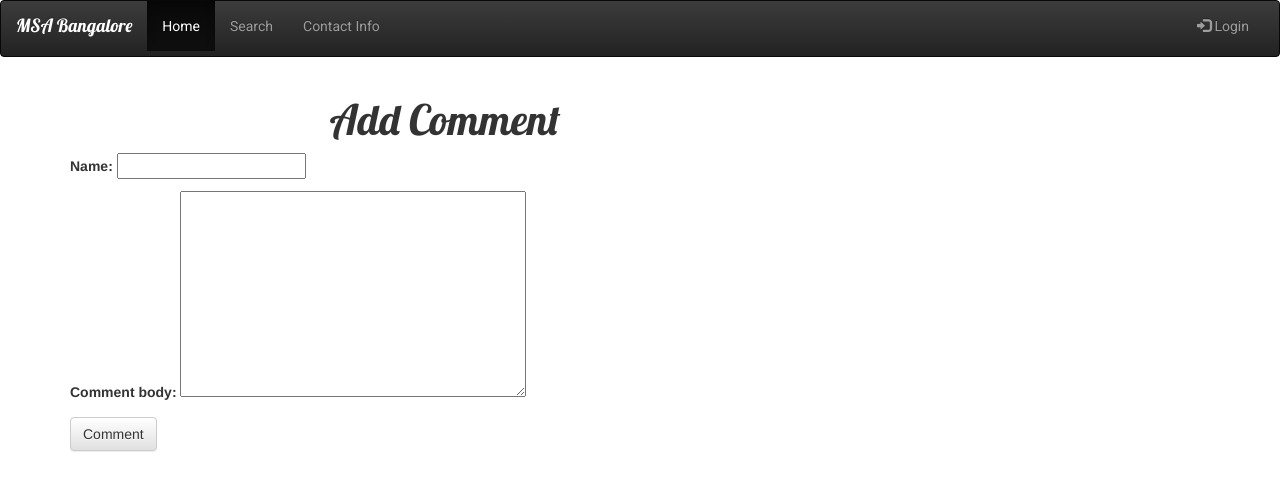
After one commit to cameospachuau28/college-list-blog, a Django app: page /College/2/comment in a window 1280 px wide. The commit adds this page. Shown: the top 491 px of the page. Run offline with Django 3.2, Linux system fonts and the light colour scheme; data comes from the database, SQL or seed files in the repository; both versions use the stored data as it was after the commit; some libraries are stand-ins or nearby versions.

Commit message:
Update treuh Rollback theih maitheih

```diff
--- a/Blog/admin.py
+++ b/Blog/admin.py
@@ -4,3 +4,4 @@ from .models import *
 # Register your models here.
 admin.site.register(College)
 admin.site.register(Course)
+admin.site.register(Commenting)
--- a/Blog/filters.py
+++ b/Blog/filters.py
@@ -7,7 +7,7 @@ import django_filters
 
 
 class CollegeFilter(django_filters.FilterSet):
-    College_name = django_filters.CharFilter(name='College_name',lookup_expr='contains')
+    College_name = django_filters.CharFilter(name='College_name',lookup_expr='icontains')
     Total_seats= django_filters.DateFilter(name='Total_seats',lookup_expr='lte')
     #Clss = django_filters.CharFilter(name='CLASS_CHOICE')
     class Meta:
--- a/Blog/forms.py
+++ b/Blog/forms.py
@@ -1,9 +1,14 @@
 from django import forms
 
-from .models import College
+from .models import College,Commenting
 
 class PostForm(forms.ModelForm):
 
     class Meta:
         model = College
         fields = ('College_name', 'Courses_offered','Comment')
+
+class CommentForm(forms.ModelForm):
+    class Meta:
+        model = Commenting
+        fields = ('name','comment_body',)
--- a/Blog/models.py
+++ b/Blog/models.py
@@ -1,6 +1,6 @@
 from django.db import models
 from django.utils import timezone
-
+from django.contrib.auth.models import User
 
 class Course(models.Model):
 
@@ -24,3 +24,21 @@ class College(models.Model):
         return self.College_name
     class Meta:
         ordering =['College_name']
+
+
+class Commenting(models.Model):
+    pot = models.ForeignKey('College',on_delete=models.SET_NULL,null=True,related_name='comments')
+    name = models.CharField(max_length=50)
+    comment_body = models.TextField()
+    created = models.DateTimeField(auto_now_add=True)
+    active = models.BooleanField(default=False)
+
+    def approve(self):
+        self.active = True
+        self.save()
+
+    class Meta:
+        ordering = ['created']
+
+    def __str__(self):
+        return 'comment by {} on {}'.format(self.name, self.pot)
--- /dev/null
+++ b/Blog/templates/Blog/add_comment_to.html
@@ -0,0 +1,13 @@
+{% extends 'Blog/base.html' %}
+
+{% block content %}
+<h1 style="font-family:Lobster,sans-serif;font-size:3em;" align="center">Add Comment</h1>
+<form method="POST" class="post-form">
+    {% csrf_token %}
+    {{form.as_p}}
+
+    <button type="submit" class="save btn btn-default">Comment</button>
+</form>
+
+
+{% endblock %}
--- a/Blog/templates/Blog/base.html
+++ b/Blog/templates/Blog/base.html
@@ -19,15 +19,15 @@
 
 <nav class="navbar navbar-inverse">
   <div class="container-fluid">
-    <div class="navbar-header">
+    <div class="navbar-header" style="padding-bottom:5px;">
       <button type="button" class="navbar-toggle" data-toggle="collapse" data-target="#myNavbar">
         <span class="icon-bar"></span>
         <span class="icon-bar"></span>
         <span class="icon-bar"></span>
       </button>
-      <a class="navbar-brand" href="#" style="font-family:Lobster,sans-serif;font-size:1.3em;">MSA Bangalore</a>
+      <a class="navbar-brand" href="#" style="font-family:Lobster,sans-serif;font-size:1.3em;color:white;">MSA Bangalore</a>
     </div>
-    <div class="collapse navbar-collapse" id="myNavbar">
+    <div class="collapse navbar-collapse" id="myNavbar" style="font-family:Roboto,sans-serif;font-size:1em;">
       <ul class="nav navbar-nav">
         <li class="active"><a href="/">Home</a></li>
 
--- a/Blog/templates/Blog/f_list.html
+++ b/Blog/templates/Blog/f_list.html
@@ -2,7 +2,7 @@
 {% load widget_tweaks %}
 {% block content %}
 
-
+<div class="well">
   <form method="get">
      <div class="form-group col-sm-4 col-md-3">
           {{ filter.form.College_name.label_tag }}
@@ -16,6 +16,7 @@
 <br>
     <button id="search" type="submit" class="btn btn-primary" ><i class="fa fa-search"></i> Search</button>
   </form>
+    </div>
     <table class="table table-bordered">
     <thead>
       <tr>
--- a/Blog/urls.py
+++ b/Blog/urls.py
@@ -10,4 +10,9 @@ url(r'^post/new/$', views.post_new, name='post_new'),
 url(r'^post/(?P<pk>\d+)/edit/$', views.post_edit, name='post_edit'),
 url(r'^search/$',FilterView.as_view(filterset_class = CollegeFilter,template_name='Blog/f_list.html') , name='sarch'),
 url(r'^contact/$', views.contact, name='contact'),
+url(r'^College/(?P<pk>\d+)/comment$', views.add_comment, name='add_comment'),
+url(r'^comment/(?P<pk>\d+)/approve/$', views.comment_approve, name='comment_approve'),
+url(r'^comment/(?P<pk>\d+)/remove/$', views.comment_remove, name='comment_remove'),
+
+
 ]
--- a/Blog/views.py
+++ b/Blog/views.py
@@ -2,9 +2,11 @@ from django.shortcuts import render
 from django.shortcuts import render, get_object_or_404
 from django.utils import timezone
 from .models import *
-from .forms import PostForm
+from .forms import PostForm,CommentForm
 from django.shortcuts import redirect
 from .filters import *
+from django.contrib.auth.decorators import login_required
+from django.contrib.auth.forms import UserCreationForm
 
 def College_list(request):
     coll= College.objects.all()
@@ -47,3 +49,33 @@ def sarch(request):
 
 def contact(request):
     return render(request,'Blog/Contact.html',{})
+
+def add_comment(request,pk):
+    post = get_object_or_404(College,pk = pk)
+    if request.method == "POST":
+        form = CommentForm(request.POST)
+
+        if form.is_valid():
+            comment = form.save(commit =False)
+            comment.post =post
+            comment.save()
+            return redirect('college_detail',pk=pk)
+    else:
+        form = CommentForm()
+
+    return render(request,'Blog/add_comment_to.html',{'form':form})
+
+@login_required
+def comment_approve(request, pk):
+    comment = get_object_or_404(Commenting, pk=pk)
+    comment.approve()
+    return redirect('college_detail', pk=comment.pk)
+
+@login_required
+def comment_remove(request, pk):
+    comment = get_object_or_404(Commenting, pk=pk)
+    comment.delete()
+    return redirect('college_detail', pk=comment.pk)
+
+from django.views.generic import ListView, CreateView, UpdateView
+from django.urls import reverse_lazy
```
Also changed, not shown: Blog/templates/Blog/post_detail.html (+15 -2 lines), Blog/templates/Blog/post_list.html (+6 -8 lines), Blog/migrations/0003_comment.py (added), Blog/migrations/0004_auto_20180523_1836.py (added), Blog/migrations/0005_auto_20180523_1919.py (added), db.sqlite3.
